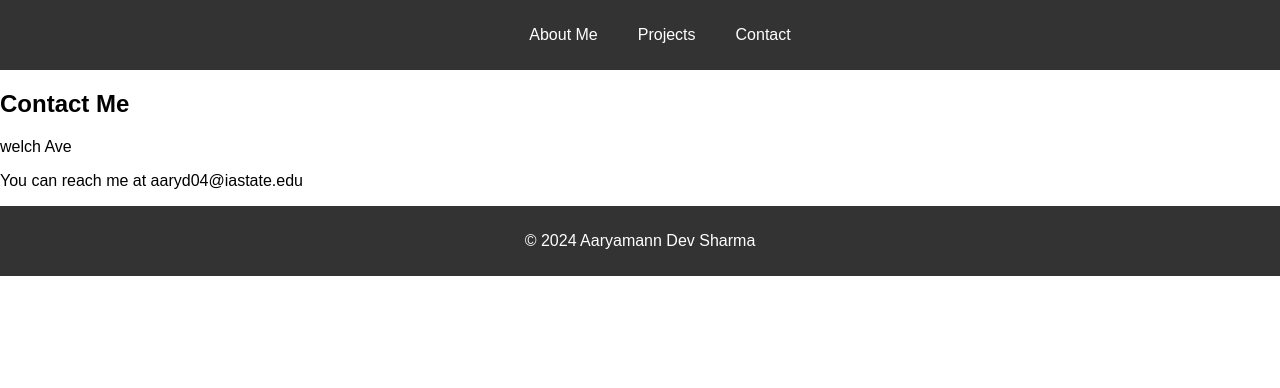
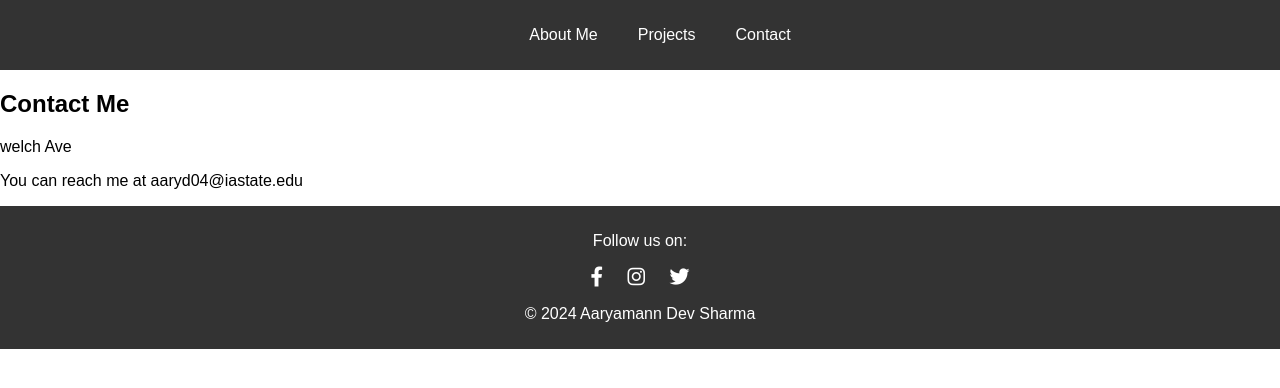
Before and after one commit to aaryd04/personal, a plain HTML site: page contact.html in a window 1280 px wide. Drawn offline with Linux system fonts and the light colour scheme.

Commit message:
Add files via upload

```diff
--- a/contact.html
+++ b/contact.html
@@ -6,6 +6,7 @@
     <meta name="viewport" content="width=device-width, initial-scale=1.0">
     <title>Activity04 Portfolio Github</title>
     <link rel="stylesheet" href="./style.css">
+    <link rel="stylesheet" href="https://cdnjs.cloudflare.com/ajax/libs/font-awesome/6.0.0-beta3/css/all.min.css">
 
 </head>
 <body>
@@ -26,6 +27,11 @@
             </div>
 
             <footer>
+                <p>Follow us on:</p>
+                <a href="https://www.instagram.com/aaryamanndev/" target="_blank"><i class="fab fa-facebook-f"></i></a>
+                <a href="https://www.instagram.com/aaryamanndev/" target="_blank"><i class="fab fa-instagram"></i></a>
+                <a href="https://www.instagram.com/aaryamanndev/" target="_blank"><i class="fab fa-twitter"></i></a>
+
                 <p>&copy; 2024 Aaryamann Dev Sharma</p>
                 </footer>
 </body>
--- a/style.css
+++ b/style.css
@@ -34,3 +34,12 @@ header {
                     background-color: #333;
                     color: #fff;
                     }
+                    footer a {
+                        color: #fff;
+                        margin: 0 10px;
+                        text-decoration: none;
+                        font-size: 20px;
+                        }
+                        footer a:hover {
+                        color: #f39c12; /* Change color on hover */
+                        }
```
Also changed, not shown: index.html (+6 -0 lines), projects.html (+6 -0 lines).
